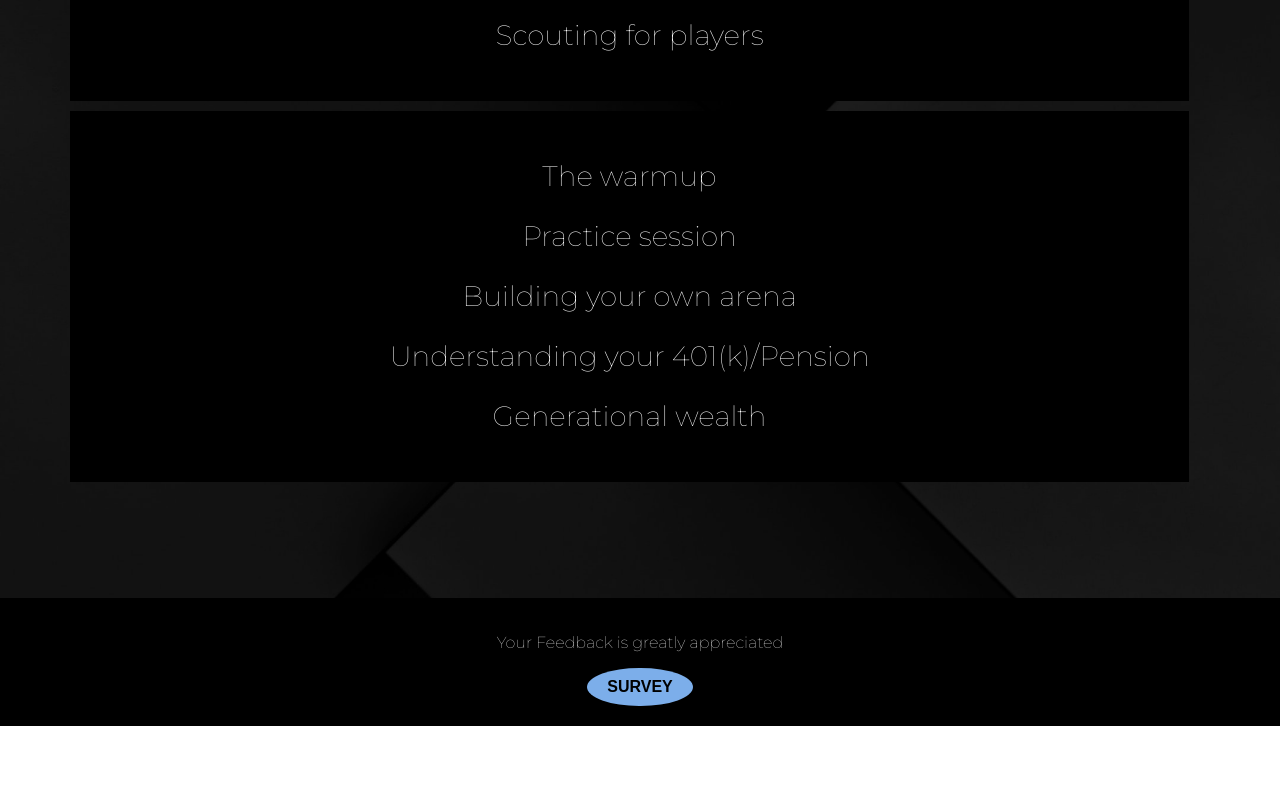
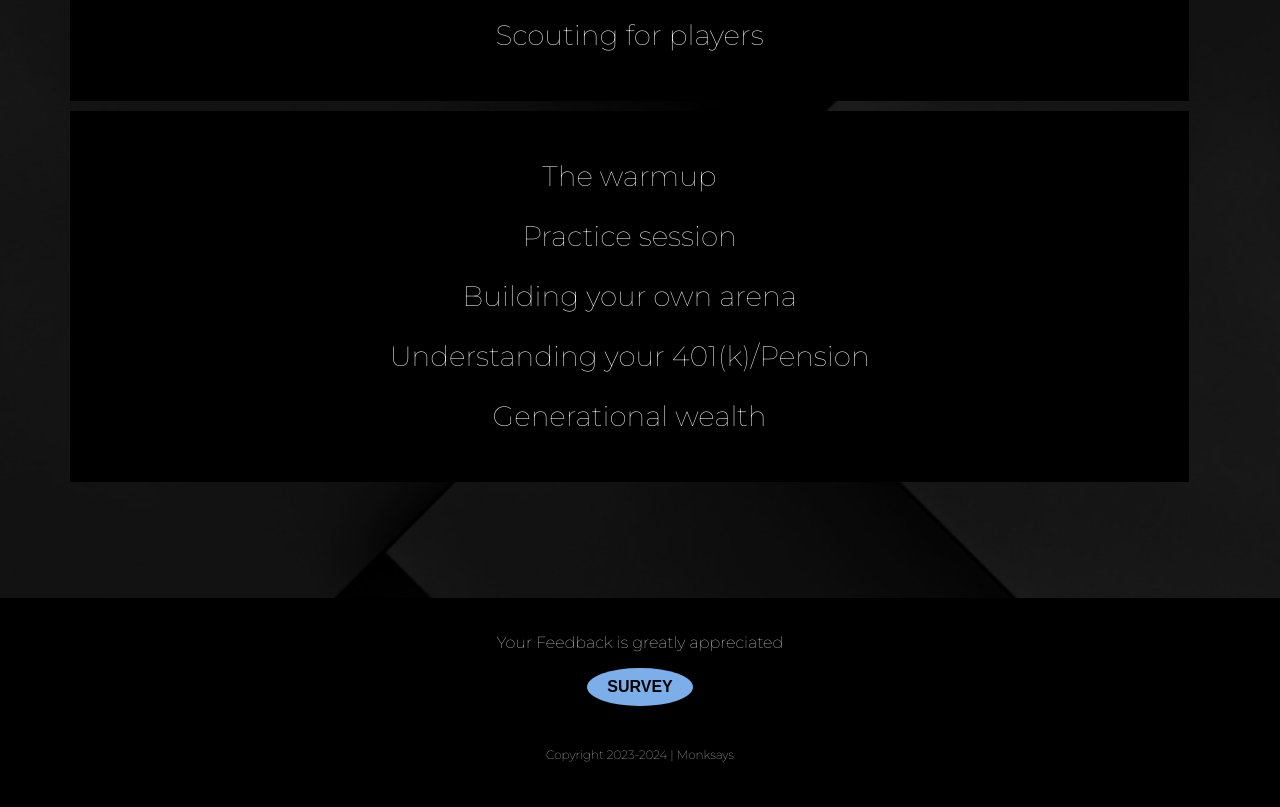
Before and after one commit to lee77carter/monksays-landing-responsive, a website built with webpack: page index.html in a window 1280 px wide. Shown: the part 682-1489 px from the top of the page. Before the commit the page ends 1408 px from the top, so only its background shows below. Built offline with nearby package versions, Linux system fonts and the light colour scheme.

Commit message:
Added copyright.

```diff
--- a/css/main.css
+++ b/css/main.css
@@ -133,6 +133,11 @@ footer {
   padding: 20px;
   background-color: #000;
   color: #fff;
+}
+
+.copyright {
+  font-size: 12px;
+  padding: 30px;
 }
 
 .survey-button {
--- a/index.html
+++ b/index.html
@@ -59,6 +59,10 @@
   <footer>
     <p>Your Feedback is greatly appreciated</p>
     <a href="https://docs.google.com/forms/d/e/1FAIpQLSfBiPrSYs_lAhMlIkbXXh7FmVMlKMjzijRtU29tv6Cx3FnZ5A/viewform" target="_blank" class="survey-button"><strong>SURVEY</strong></a>
+
+    <div class="copyright">
+      <p>Copyright 2023-2024 | Monksays</p>
+    </div>
   </footer>
 
 </body>
```
